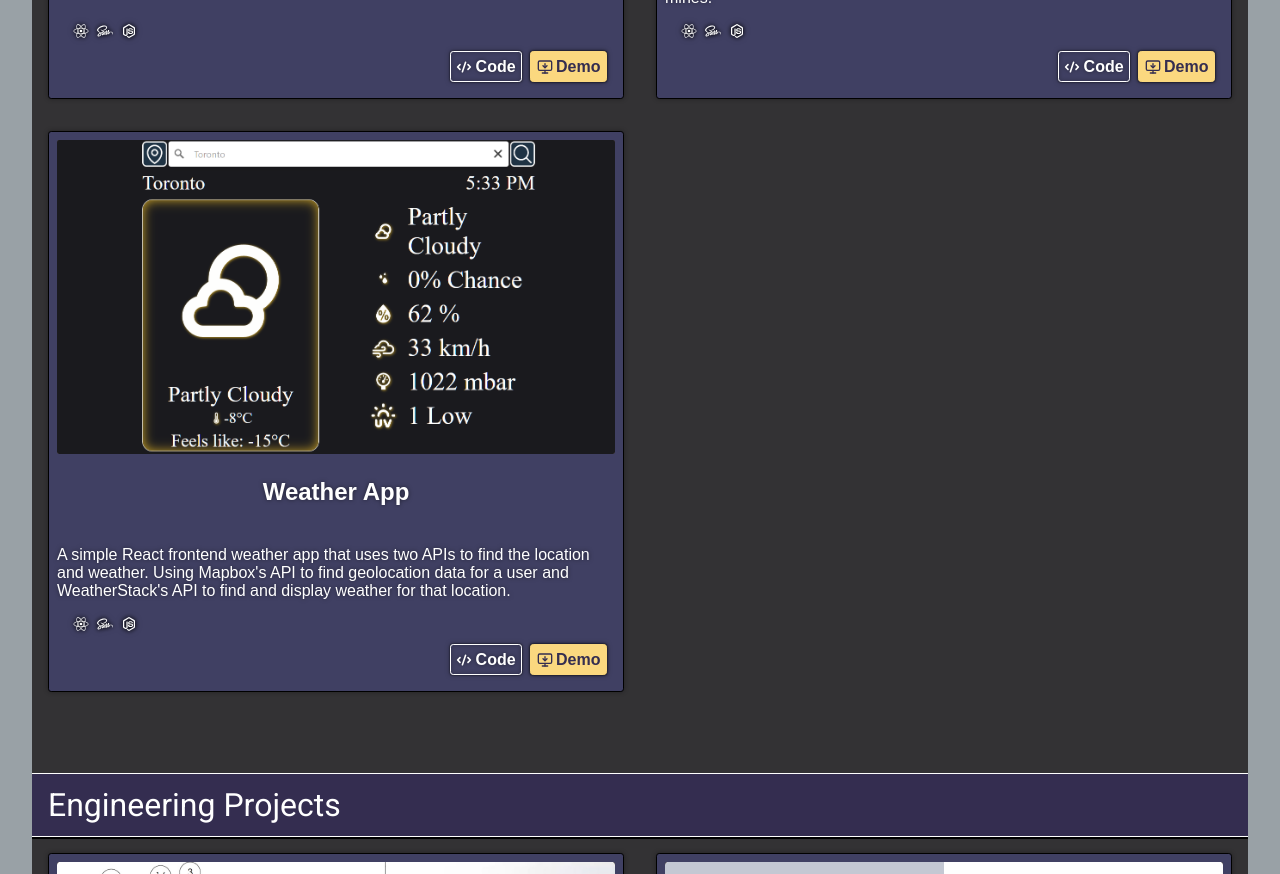
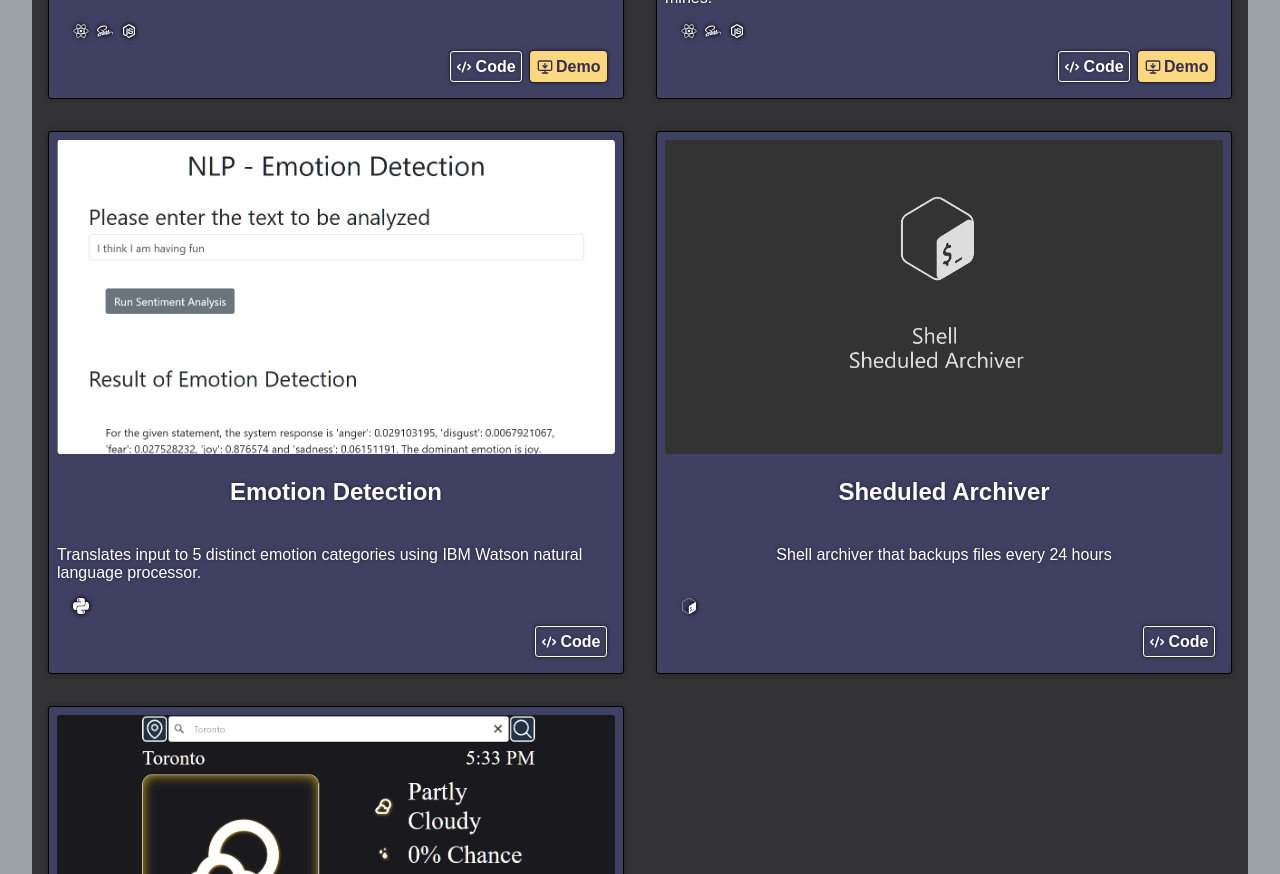
Before and after one commit to Mohsin-Riaz/mohsin-riaz.github.io, a React (Vite) app: page / in a window 1280 px wide. Shown: the part 1380-2254 px from the top of the page. Built offline with nearby package versions, Linux system fonts and the light colour scheme.

Commit message:
added 2 projects

```diff
--- a/src/components/ProjectCard.jsx
+++ b/src/components/ProjectCard.jsx
@@ -41,10 +41,15 @@ const ProjectCard = (props) => {
                         ))}
                     </div>
                     <div className="project-card_footer_buttons">
-                        <a className="link_button link_demo " href={props.link}>
-                            <LuMonitorDown className="icon" />
-                            Demo
-                        </a>
+                        {!!props.link && (
+                            <a
+                                className="link_button link_demo "
+                                href={props.link}
+                            >
+                                <LuMonitorDown className="icon" />
+                                Demo
+                            </a>
+                        )}
                         <a
                             className="link_button link_code"
                             href={props.github}
--- a/src/components/icons.jsx
+++ b/src/components/icons.jsx
@@ -4,6 +4,7 @@ import {
     SiAwslambda,
     SiBun,
     SiExpress,
+    SiGnubash,
     SiGo,
     SiMongodb,
     SiPostgresql,
@@ -30,8 +31,8 @@ const icons = {
     typescript: <SiTypescript key="typescript" />,
     python: <SiPython key="SiPython" />,
     go: <SiGo key="SiGo" />,
-    bun: <SiBun key="SiBun" />,
     rust: <SiRust key="SiRust" />,
+    bash: <SiGnubash key="SiGnubash" />,
 };
 
 export default icons;
--- a/src/projects/projects.json
+++ b/src/projects/projects.json
@@ -41,6 +41,20 @@
         "tech": ["react", "sass", "node"]
     },
     {
+        "title": "Emotion Detection",
+        "description": "Translates input to 5 distinct emotion categories using IBM Watson natural language processor.",
+        "github": "https://github.com/Mohsin-Riaz/emotion-detection",
+        "images": ["/images/emotion-detection.png"],
+        "tech": ["python"]
+    },
+    {
+        "title": "Sheduled Archiver",
+        "description": "Shell archiver that backups files every 24 hours",
+        "github": "https://github.com/Mohsin-Riaz/scheduled-archiver",
+        "images": ["/images/scheduled-archiver.png"],
+        "tech": ["bash"]
+    },
+    {
         "title": "Weather App",
         "description": "A simple React frontend weather app that uses two APIs to find the location and weather. Using Mapbox's API to find geolocation data for a user and WeatherStack's API to find and display weather for that location.",
         "github": "https://github.com/Mohsin-Riaz/weather-app/",
```
Also changed, not shown: public/images/emotion-detection.png (added), public/images/scheduled-archiver.png (added).
